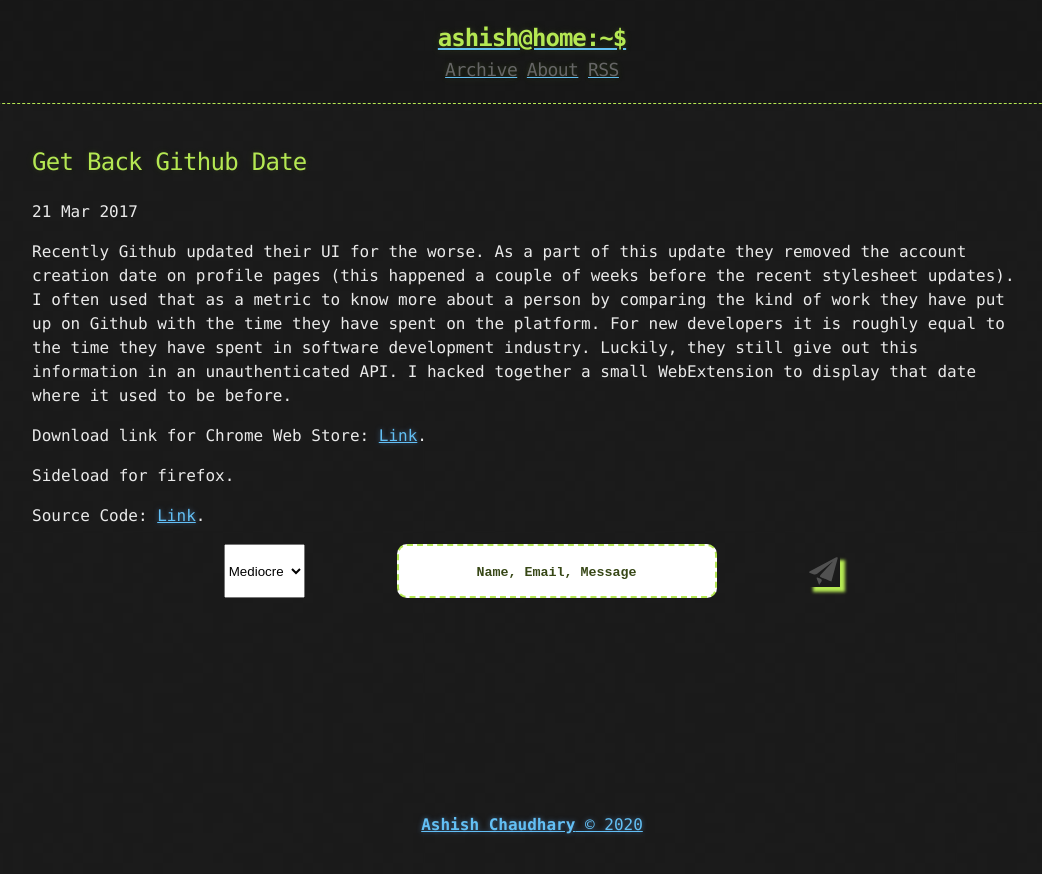
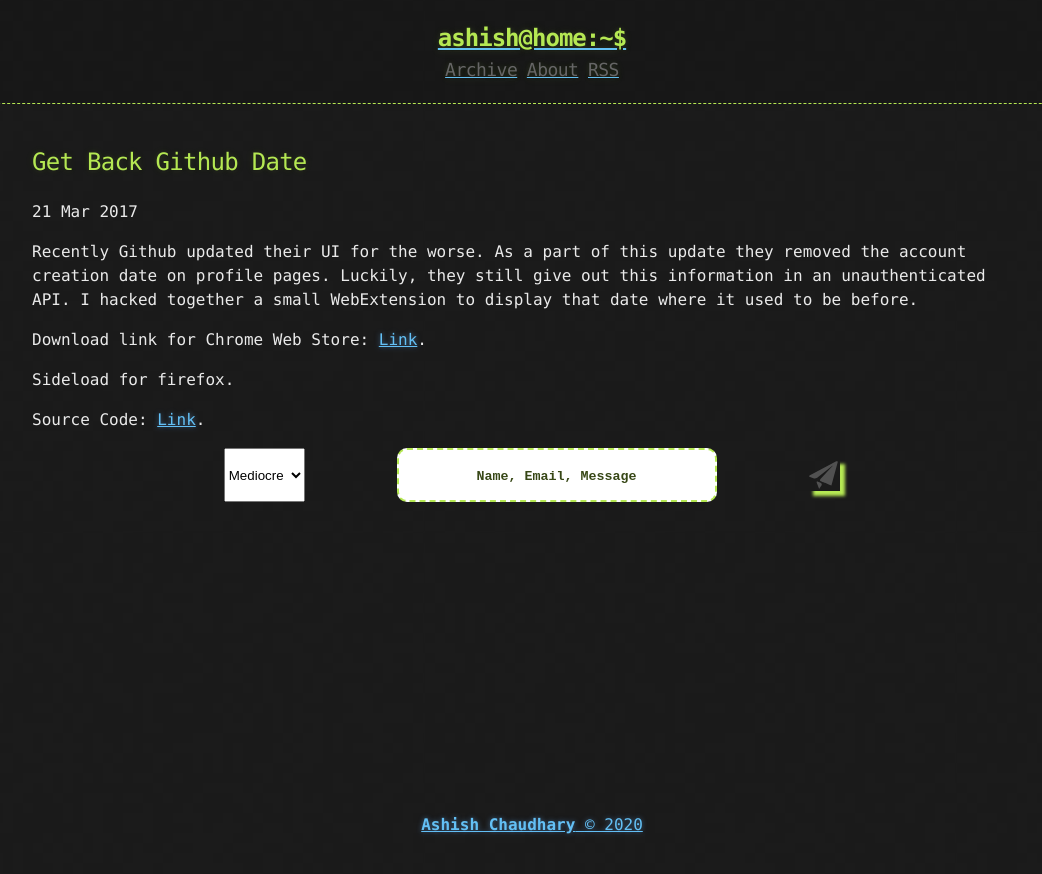
Before and after one commit to tocttou/tocttou.github.io, a Jekyll site: the page built from _posts/2017-03-21-get-back-github-date.md, in a window 1280 px wide. Shown: the top 874 px of the page, without its empty margins (108-1150 px from the left). Built offline with Jekyll 4.4.1, drawn with Linux system fonts in a browser that asks for light colours; nearby versions of some CDN libraries; comment, search, counter and statistics services are not loaded.

Commit message:
Update 2017-03-21-get-back-github-date.md

```diff
--- a/_posts/2017-03-21-get-back-github-date.md
+++ b/_posts/2017-03-21-get-back-github-date.md
@@ -1,7 +1,7 @@
 ---
 published: true
 ---
-Recently Github updated their UI for the worse. As a part of this update they removed the account creation date on profile pages (this happened a couple of weeks before the recent stylesheet updates). I often used that as a metric to know more about a person by comparing the kind of work they have put up on Github with the time they have spent on the platform. For new developers it is roughly equal to the time they have spent in software development industry. Luckily, they still give out this information in an unauthenticated API. I hacked together a small WebExtension to display that date where it used to be before.
+Recently Github updated their UI for the worse. As a part of this update they removed the account creation date on profile pages. Luckily, they still give out this information in an unauthenticated API. I hacked together a small WebExtension to display that date where it used to be before.
 
 Download link for Chrome Web Store: [Link](https://chrome.google.com/webstore/detail/get-back-github-date/jbdeffedeonhkjinlichndgkkmfmpkec).
 
```
